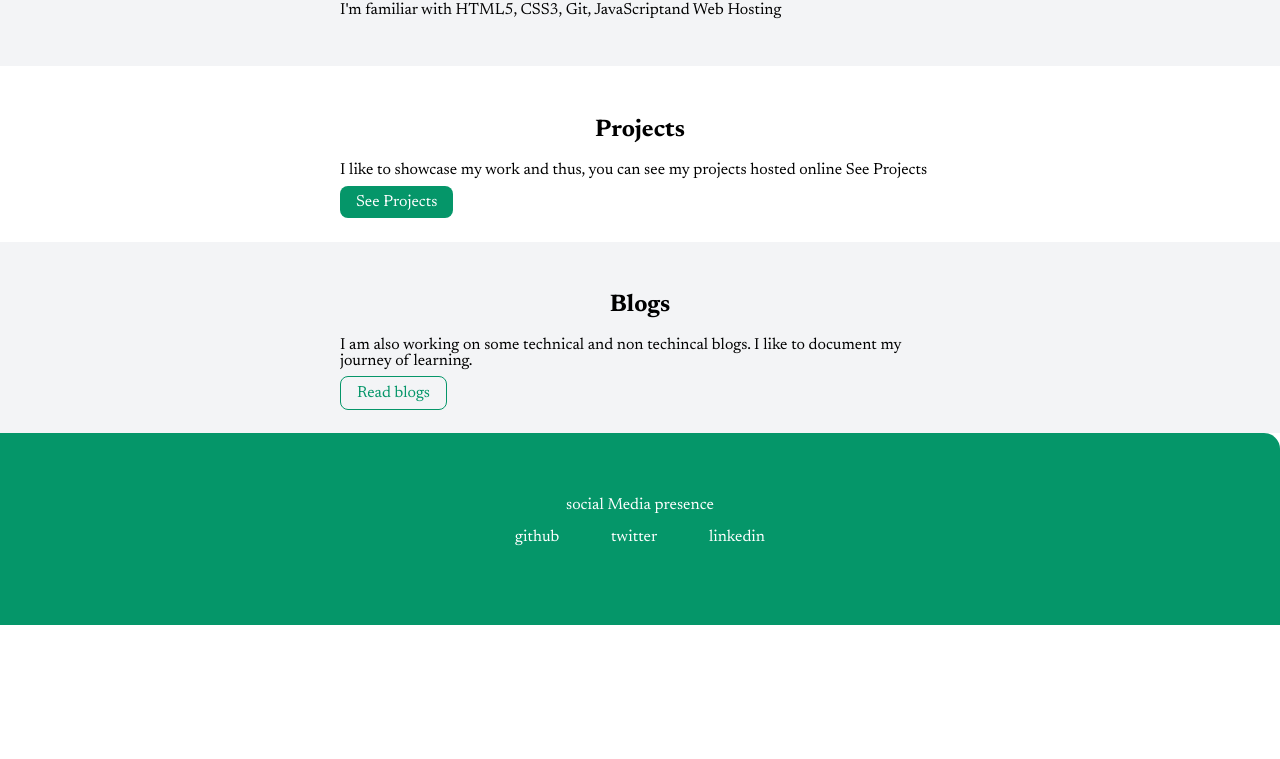
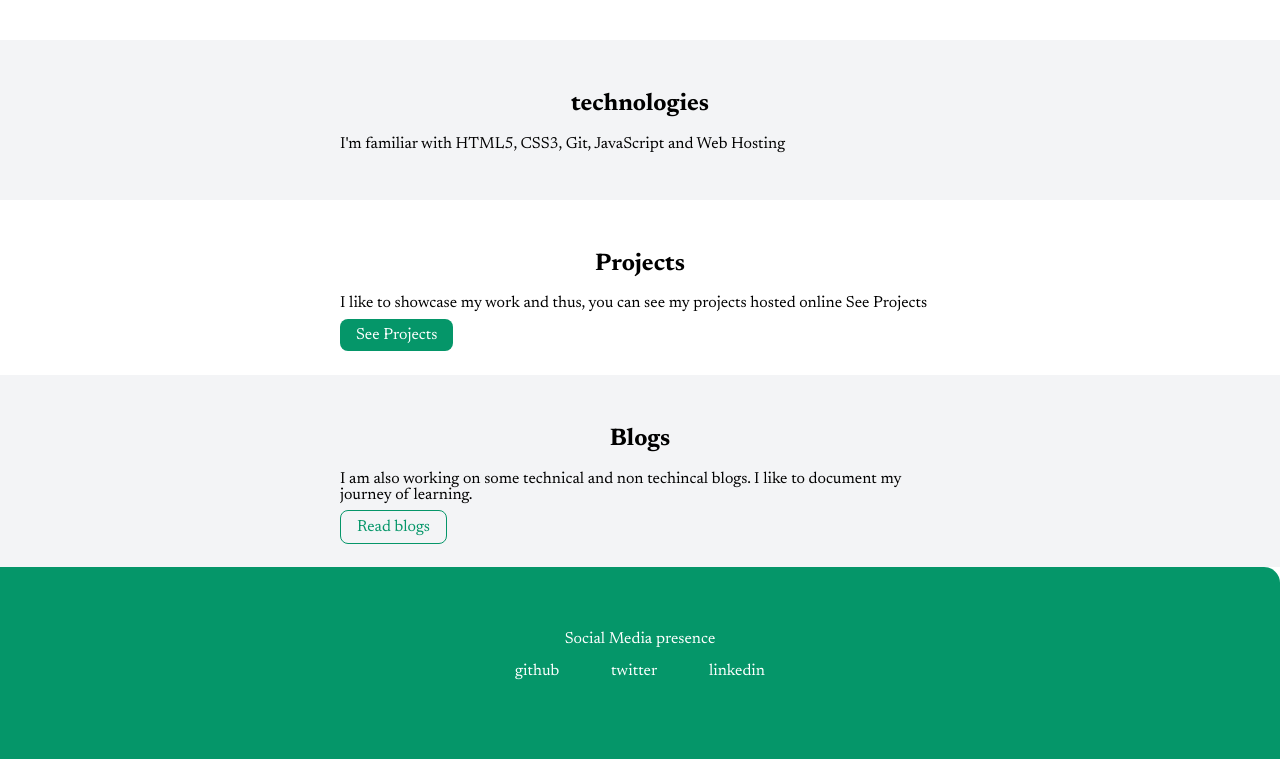
Before and after one commit to rajat-ch/RajatChoudhary-Site, a plain HTML site: page index.html in a window 1280 px wide. Shown: the part 363-1122 px from the top of the page. Before the commit the page ends 988 px from the top, so only its background shows below. Drawn offline with Linux system fonts and the light colour scheme.

Commit message:
Images updated

```diff
--- a/index.html
+++ b/index.html
@@ -5,7 +5,7 @@
     <meta charset="UTF-8">
     <meta http-equiv="X-UA-Compatible" content="IE=edge">
     <meta name="viewport" content="width=device-width, initial-scale=1.0">
-    <title>Rajat Choudhary </title>
+    <title>Rajat-Choudhary-Site </title>
     <link rel="stylesheet" href="styles.css">
 </head>
 
@@ -27,7 +27,7 @@
     <section class="section off-white">
         <div class="container container-center">
             <h1>technologies </h1>
-            <p>I'm familiar with HTML5, CSS3, Git, JavaScriptand Web Hosting</p>
+            <p>I'm familiar with HTML5, CSS3, Git, JavaScript and Web Hosting</p>
         </div>
     </section>
     <section class="section">
@@ -46,7 +46,7 @@
             </div>
         </section>
         <footer class="footer">
-            <div class="footer-header">social Media presence</div>
+            <div class="footer-header">Social Media presence</div>
             <ul class="social-links">
                 <li class="list-item-inline"><a class="links" href="/">github</a> </li>
                 <li class="list-item-inline"><a class="links" href="/">twitter</a></li>
```
Also changed, not shown: images/Code thinking.svg (added).
